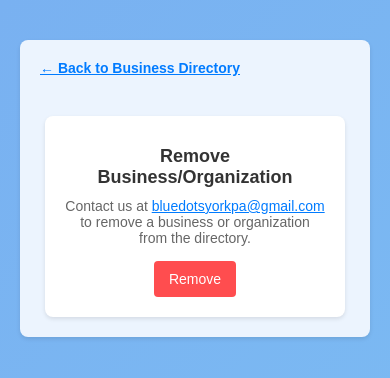
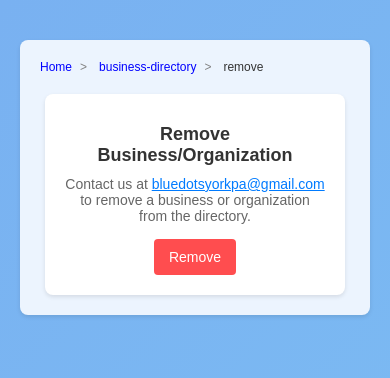
Before and after one commit to jenbrick/bluedotsyork, a Next.js app: page /business-directory/remove in a window 390 px wide. Shown: the top 378 px of the page. Built offline with nearby package versions, Linux system fonts and the light colour scheme.

Commit message:
breadcrumbs

```diff
--- a/app/business-directory/page.tsx
+++ b/app/business-directory/page.tsx
@@ -3,6 +3,7 @@
 import { useEffect, useState } from 'react';
 import { supabase } from '../../lib/supabaseClient';
 import '@fortawesome/fontawesome-free/css/all.min.css';
+import Breadcrumb from '../components/Breadcrumb'; // Adjust the path as necessary
 
 interface BusinessItem {
     id: string;
@@ -156,6 +157,8 @@ export default function Home() {
 
     return (
         <div className="container">
+            {/* Add Breadcrumb */}
+            <Breadcrumb />
            <div className="disclaimer-banner" style={{ textAlign: 'center', padding: '20px', backgroundColor: '#f9f9f9', borderRadius: '8px' }}>
                 <p style={{ marginBottom: '20px', fontSize: '12px' }}>
                     This directory is a user-recommended, evolving list based on shared values of inclusivity, equity, diversity, and democracy. It is not comprehensive, and exclusion from this list does not imply disapproval.
--- a/app/business-directory/remove/page.tsx
+++ b/app/business-directory/remove/page.tsx
@@ -1,4 +1,6 @@
 "use client";
+
+import Breadcrumb from '../../components/Breadcrumb'; // Adjust the path as necessary
 
 export default function BusinessActions() {
     return (
@@ -17,20 +19,15 @@ export default function BusinessActions() {
                 margin: "20px auto", // Centers the container
             }}
         >
-            {/* Back to Business Directory Link */}
-            <a
-                href="/business-directory"
+            {/* Breadcrumb aligned to the left */}
+            <div
                 style={{
-                    alignSelf: "flex-start",
-                    marginBottom: "20px",
-                    color: "#007bff",
-                    textDecoration: "underline",
-                    fontSize: "14px",
-                    fontWeight: "bold",
+                    width: "100%", // Makes the container full-width
+                    textAlign: "left", // Aligns breadcrumb content to the left
                 }}
             >
-                ← Back to Business Directory
-            </a>
+                <Breadcrumb />
+            </div>
 
             {/* Remove Business Card */}
             <div
--- /dev/null
+++ b/app/components/Breadcrumb.module.css
@@ -0,0 +1,74 @@
+/* File: app/components/Breadcrumb.module.css */
+.breadcrumb {
+    display: flex;
+    align-items: center;
+    gap: 0.5rem;
+    font-size: 0.875rem;
+    overflow-x: auto; /* Enable horizontal scroll for long breadcrumbs */
+    white-space: nowrap; /* Prevent line wrapping */
+  }
+
+  .breadcrumb ul {
+    list-style: none;
+    display: flex;
+    gap: 0.5rem;
+    padding: 0;
+    margin: 0;
+    overflow-x: auto; /* Allow scrolling for mobile if too wide */
+  }
+
+  .breadcrumb li {
+    display: flex;
+    align-items: center;
+  }
+
+  .breadcrumb li span.separator {
+    margin: 0 0.5rem;
+    color: gray;
+    padding-right: 0.5rem;
+  }
+
+  /* File: Breadcrumb.module.css */
+.breadcrumb ul {
+  list-style: none; /* Removes bullets */
+  display: flex; /* Align items horizontally */
+  padding: 0;
+  margin: 0;
+  gap: 0.5rem; /* Adds spacing between items */
+}
+
+.breadcrumb li {
+  display: flex; /* Ensures inline alignment of items */
+  align-items: center;
+}
+
+.breadcrumb li span.separator {
+  margin: 0 0.25rem; /* Adds spacing around the separator */
+  color: gray;
+}
+
+.breadcrumb a {
+  text-decoration: none;
+  color: blue;
+}
+
+.breadcrumb a:hover {
+  text-decoration: underline;
+}
+
+
+  /* Mobile-specific styles */
+  @media (max-width: 768px) {
+    .breadcrumb {
+      font-size: 0.75rem; /* Reduce font size for smaller screens */
+      gap: 0.25rem; /* Reduce spacing */
+    }
+
+    .breadcrumb ul {
+      gap: 0.25rem; /* Less gap between items */
+    }
+
+    .breadcrumb li span.separator {
+      margin: 0 0.25rem; /* Smaller separator margin */
+    }
+  }
--- /dev/null
+++ b/app/components/Breadcrumb.tsx
@@ -0,0 +1,37 @@
+"use client"; // Marks this as a Client Component
+
+import { usePathname } from 'next/navigation';
+import Link from 'next/link';
+import styles from './Breadcrumb.module.css';
+
+const Breadcrumb = () => {
+  const pathname = usePathname(); // Get the current path
+  const pathnames = pathname.split('/').filter((x) => x);
+
+  return (
+    <nav className={styles.breadcrumb}>
+      <ul>
+        <li>
+          <Link href="/">Home</Link>
+        </li>
+        {pathnames.map((value, index) => {
+          const href = '/' + pathnames.slice(0, index + 1).join('/');
+          const isLast = index === pathnames.length - 1;
+          return (
+            <li key={href}>
+              {/* Separator */}
+              <span className={styles.separator}>&gt;</span>
+              {!isLast ? (
+                <Link href={href}>{value}</Link>
+              ) : (
+                <span>{value}</span>
+              )}
+            </li>
+          );
+        })}
+      </ul>
+    </nav>
+  );
+};
+
+export default Breadcrumb;
```
Also changed, not shown: app/business-directory/disclaimer/page.tsx (+6 -14 lines), app/business-directory/request-form/page.tsx (+4 -15 lines), app/page.tsx (+13 -5 lines).
